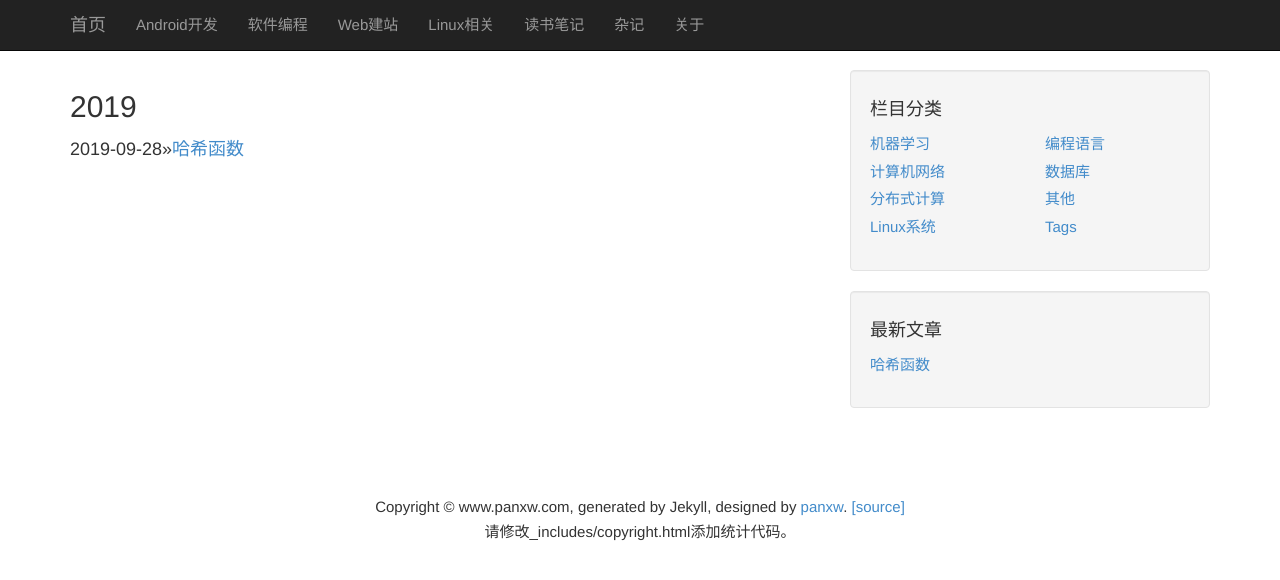
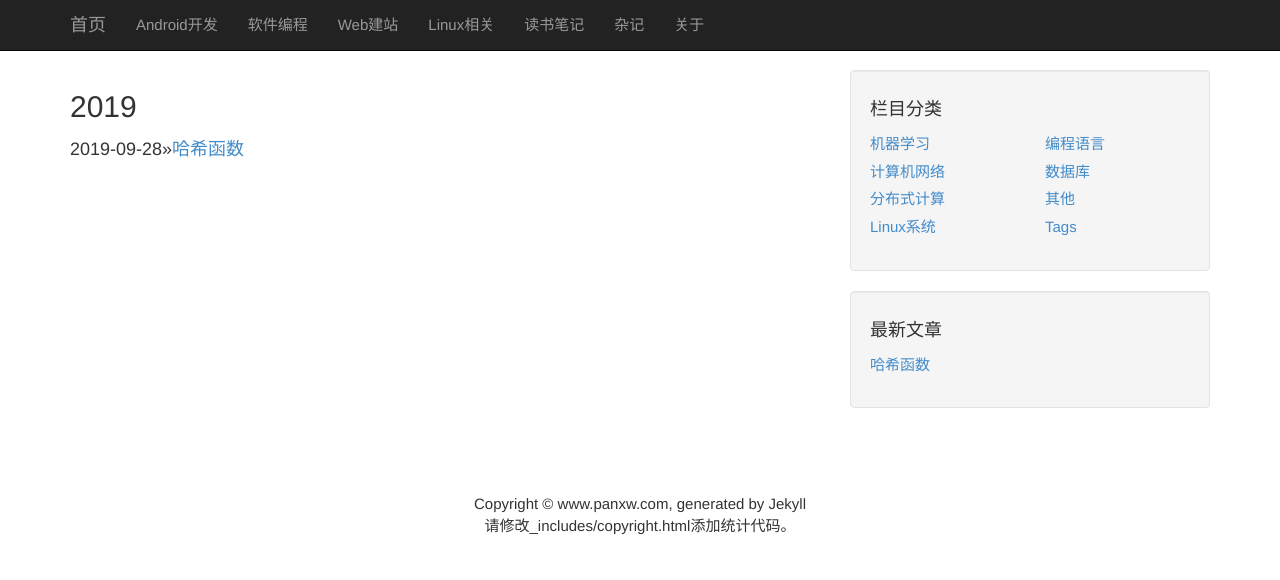
Before and after one commit to fhgreenery/fhgreenery.github.io, a Jekyll site: the page built from archives.md, in a window 1280 px wide. Shown: the top 580 px of the page. Built offline with Jekyll 4.4.1, drawn with Linux system fonts in a browser that asks for light colours.

Commit message:
Update copyright.html

```diff
--- a/_includes/copyright.html
+++ b/_includes/copyright.html
@@ -1,5 +1,5 @@
             <div style="text-align:center;margin-top:15px;">
-				Copyright &copy; {{ site.domain }}, generated by Jekyll, designed by <a href="https://www.panxw.com">panxw</a>. <a href="https://github.com/{{site.github}}/{{site.github}}.github.com">[source]</a>
+				Copyright &copy; {{ site.domain }}, generated by Jekyll
 				<br/>
 				请修改_includes/copyright.html添加统计代码。
             </div>
```
